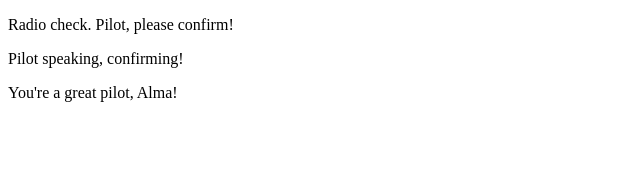
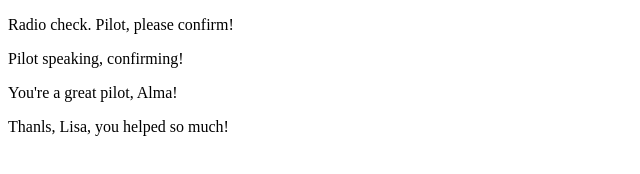
Before and after one commit to itslisagordon/communication-log-CONTROL, a plain HTML site: page index.html in a window 1280 px wide. Shown: the whole page, without its empty margins (0-640 px from the left). Drawn offline with Linux system fonts and the light colour scheme.

Commit message:
added one more paragraph

```diff
--- a/index.html
+++ b/index.html
@@ -4,5 +4,6 @@
       <p>Radio check. Pilot, please confirm!</p>
       <p>Pilot speaking, confirming! </p>
       <p>You're a great pilot, Alma!</p>
+      <p>Thanls, Lisa, you helped so much!</p>
    </body>
 </html>
```
